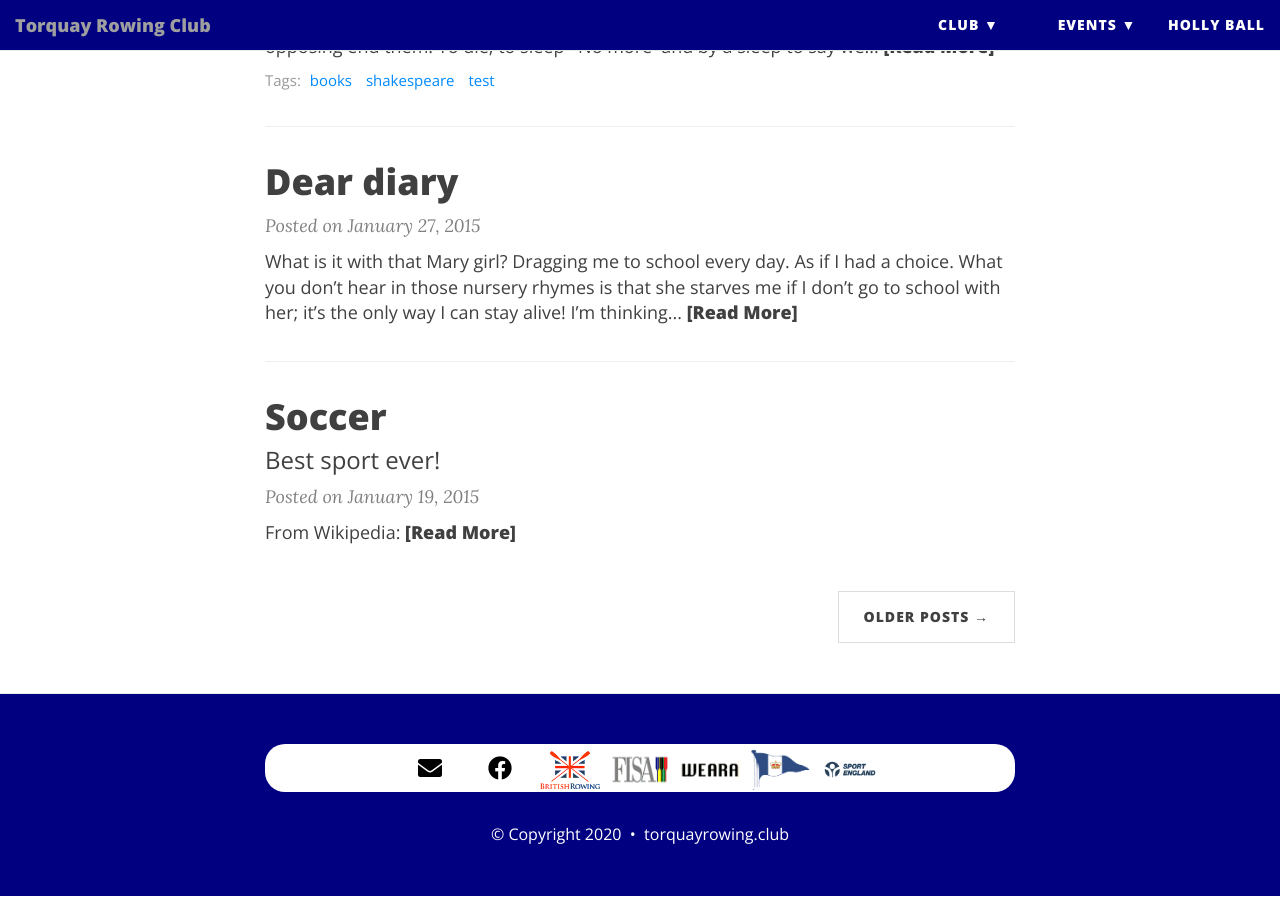
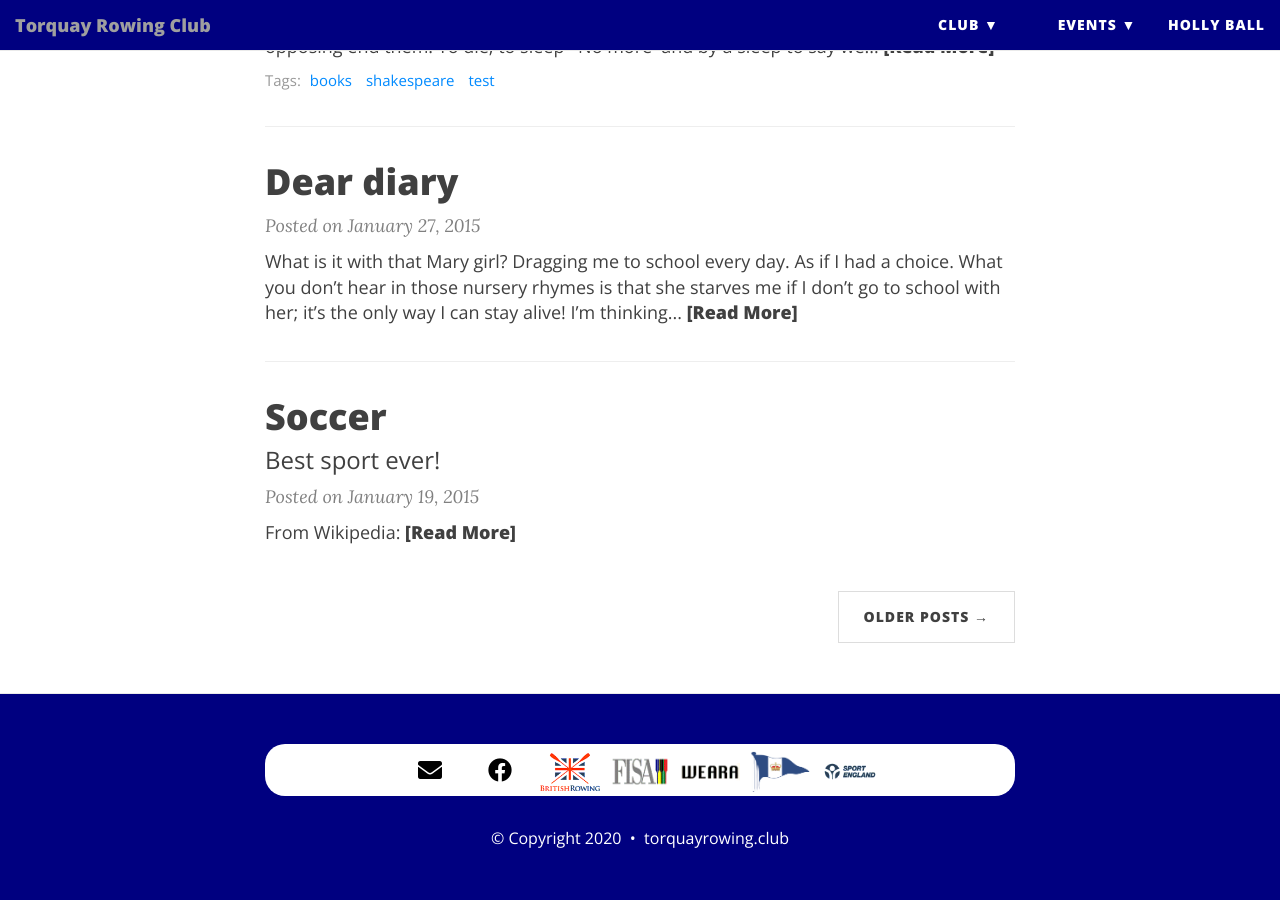
Before and after one commit to torquayrowingclub/torquayrowingclub.github.io, a Jekyll site: the page built from index.html, in a window 1280 px wide and 900 px high, scrolled down 1442 px. Built offline with Jekyll 4.4.1, drawn with Linux system fonts in a browser that asks for light colours; nearby versions of some CDN libraries; the list of posts is cut into pages by our own code.

Commit message:
footer padding

```diff
--- a/_includes/footer.html
+++ b/_includes/footer.html
@@ -2,7 +2,7 @@
   <div class="container beautiful-jekyll-footer">
     <div class="row">
       <div class="col-lg-8 col-lg-offset-2 col-md-10 col-md-offset-1">
-        <ul class="list-inline text-center footer-links" style="background: white; border-radius: 20px">
+        <ul class="list-inline text-center footer-links" style="background: white; border-radius: 20px; padding: 2px">
           {%- for link in site.social-network-links -%}
             {%- assign curkey = link[0] -%}
             {%- assign element = site.data.SocialNetworks[curkey] -%}
```
